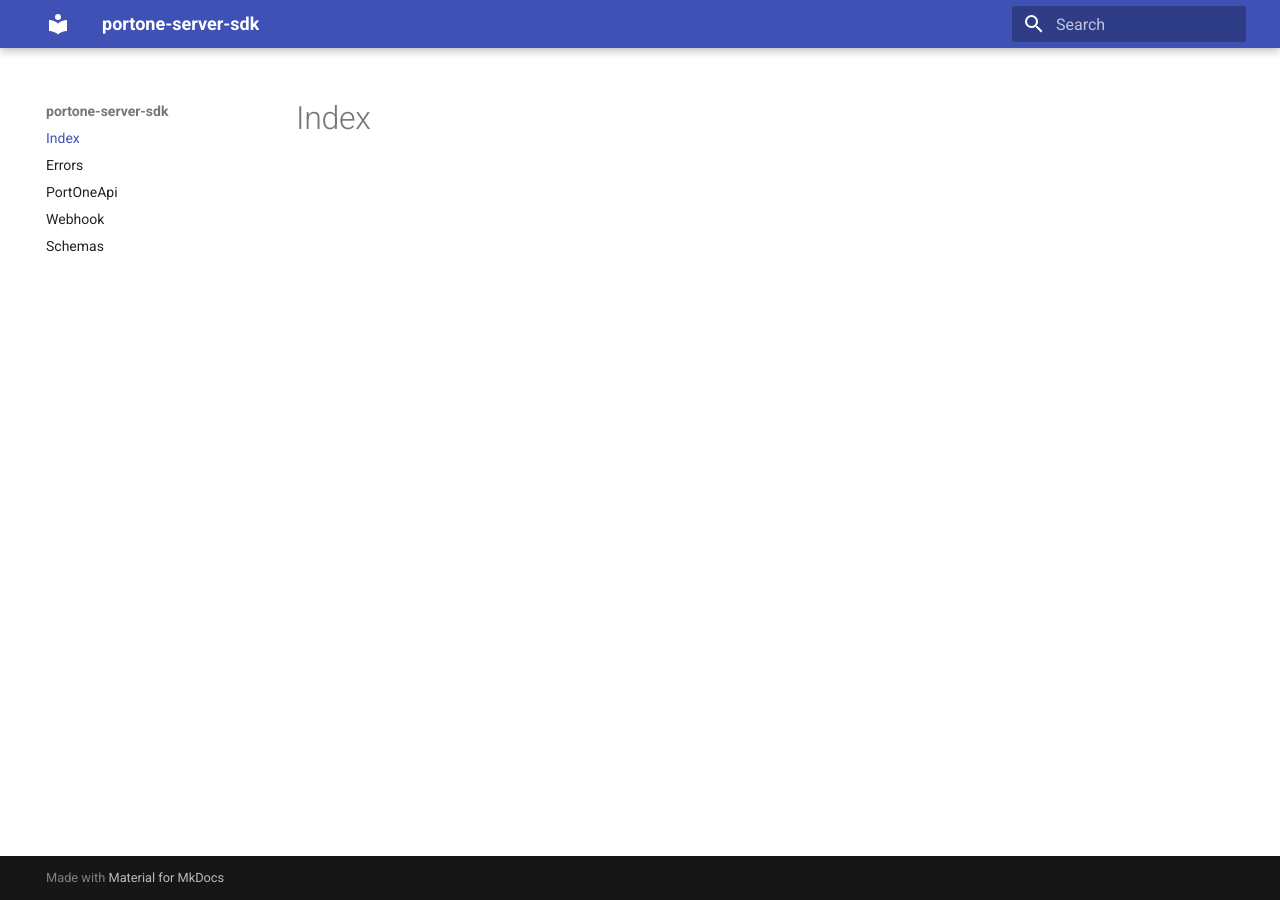
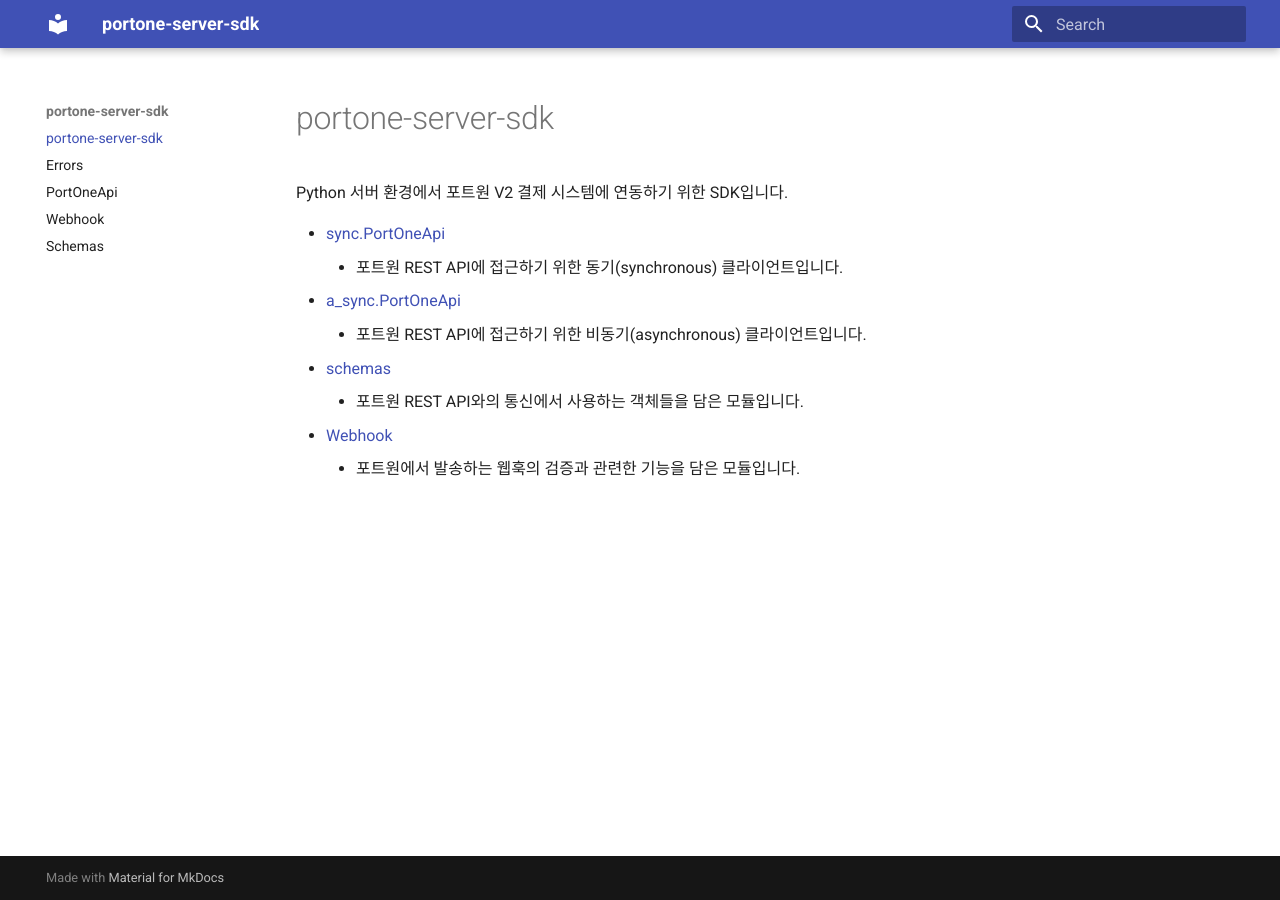
Before and after one commit to portone-io/server-sdk-py, an MkDocs documentation site: the page built from docs/index.md, in a window 1280 px wide. Built offline with MkDocs 1.6.1 and Material for MkDocs 9.7.7, drawn with Linux system fonts in a browser that asks for light colours.

Commit message:
chore: update docs

```diff
--- a/docs/index.md
+++ b/docs/index.md
@@ -1 +1,12 @@
-# Index
+# portone-server-sdk
+
+Python 서버 환경에서 포트원 V2 결제 시스템에 연동하기 위한 SDK입니다.
+
+- [sync.PortOneApi](PortOneApi.md)
+    - 포트원 REST API에 접근하기 위한 동기(synchronous) 클라이언트입니다.
+- [a_sync.PortOneApi](PortOneApi.md)
+    - 포트원 REST API에 접근하기 위한 비동기(asynchronous) 클라이언트입니다.
+- [schemas](Schemas.md)
+    - 포트원 REST API와의 통신에서 사용하는 객체들을 담은 모듈입니다.
+- [Webhook](Webhook.md)
+    - 포트원에서 발송하는 웹훅의 검증과 관련한 기능을 담은 모듈입니다.
--- a/pyproject.toml
+++ b/pyproject.toml
@@ -2,7 +2,10 @@
 name = "portone-server-sdk"
 version = "0.1.0-alpha.0"
 description = "PortOne Python SDK for server-side usage"
-authors = [{ name = "portone-dx", email = "support@portone.io" }]
+authors = [
+    { name = "portone", email = "tech.support@portone.io" },
+    { name = "kiwiyou", email = "kiwiyou@portone.io" },
+]
 dependencies = ["httpx>=0.27.0", "pyserde>=0.20.0"]
 readme = "README.md"
 requires-python = ">= 3.9"
```
Also changed, not shown: README.md (+1 -1 lines), docs/PortOneApi.md (line endings or trailing spaces), docs/schemas.md (line endings or trailing spaces), 1 other file.
